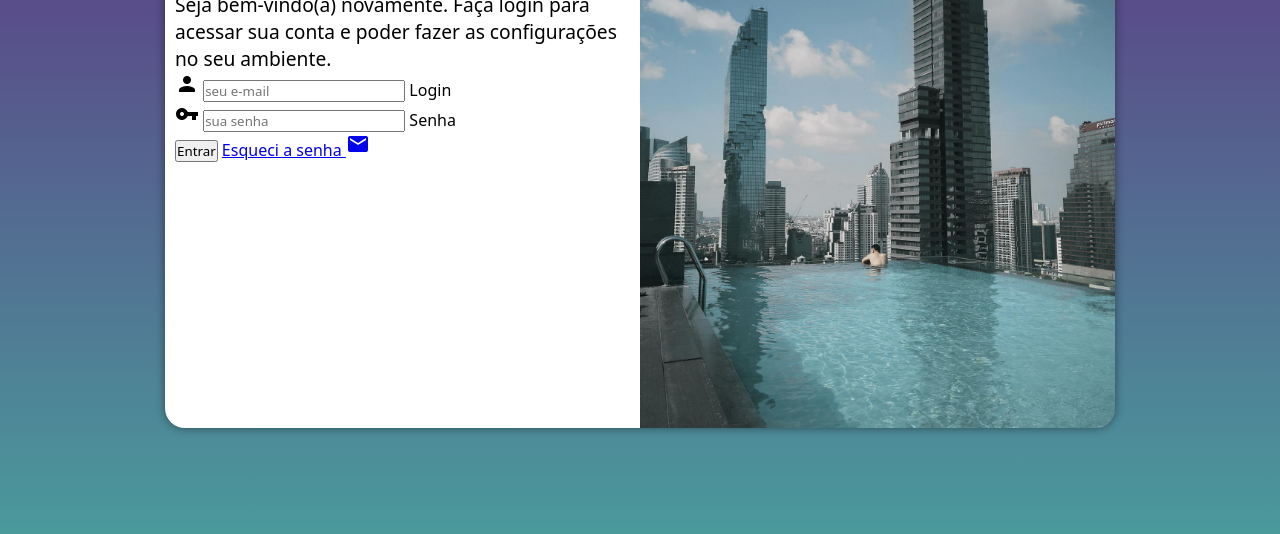
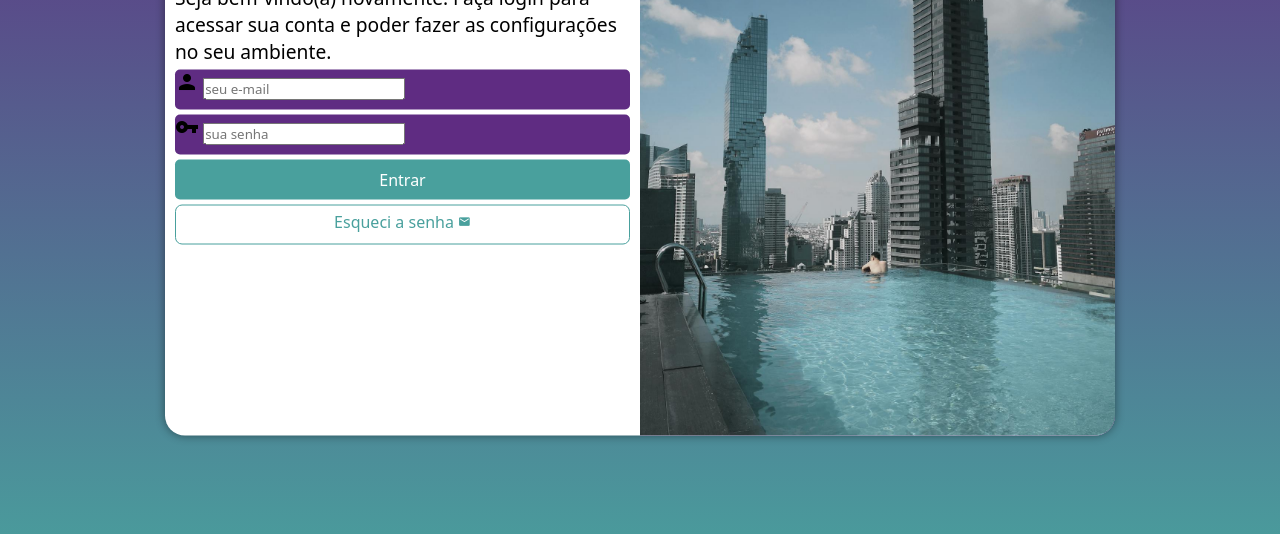
Before and after one commit to edson-juniior/projeto-login, a plain HTML site: page index.html in a window 1280 px wide. Shown: the part 222-756 px from the top of the page. Drawn offline with Linux system fonts and the light colour scheme.

Commit message:
formataçao do formulario

```diff
--- a/estilos/style.css
+++ b/estilos/style.css
@@ -34,7 +34,7 @@ section#login {
 
     background-color: white;
     width: 250px;
-    height: 500px;
+    height: 515px;
     border-radius: 20px;
     box-shadow: 0px 0px 10px rgba(0, 0, 0, 0.452);
 }
@@ -62,3 +62,55 @@ div#formulario > h1 {
 div#formulario > p {
     font-size: 0.8em;
 }
+
+form > div.campo {
+    background-color:#5f2c82 ;
+    display: block;
+    width: 100%;
+    height: 40px;
+    border-radius: 5px;
+    margin: 5px 0px;
+}
+
+div.campo > label {
+    display: none;
+}
+
+form > input[type=submit] {
+    display: block;
+    font-size: 1em;
+    width: 100%;
+    height: 40px;
+    background-color:#49a09d ;
+    color: white;
+    border: none;
+    border-radius: 5px;
+    cursor: pointer;
+}
+
+form > input[type=submit]:hover {
+    background-color: #2d6462;
+}
+
+form > a.botao {
+    display: block;
+    text-align: center;
+    font-size: 1em;
+    width: 100%;
+    height: 40px;
+    padding-top: 5px;
+    margin-top: 5px;
+    background-color: white;
+    color:#49a09d  ;
+    border: 1px solid #49a09d ;
+    border-radius: 7px;
+    text-decoration: none;
+}
+
+form > a.botao:hover {
+    background-color: #6cd3cf;
+}
+
+form > a.botao > i {
+    font-size: 0.8em;
+}
--- a/index.html
+++ b/index.html
@@ -29,7 +29,7 @@
                         <label for="isenha">Senha</label>
                     </div>
                     <input type="submit" value="Entrar">
-                    <a href="esqueci.html">
+                    <a href="esqueci.html" class="botao">
                         Esqueci a senha <i class="material-icons">mail</i>
                     </a>
                 </form>
```
